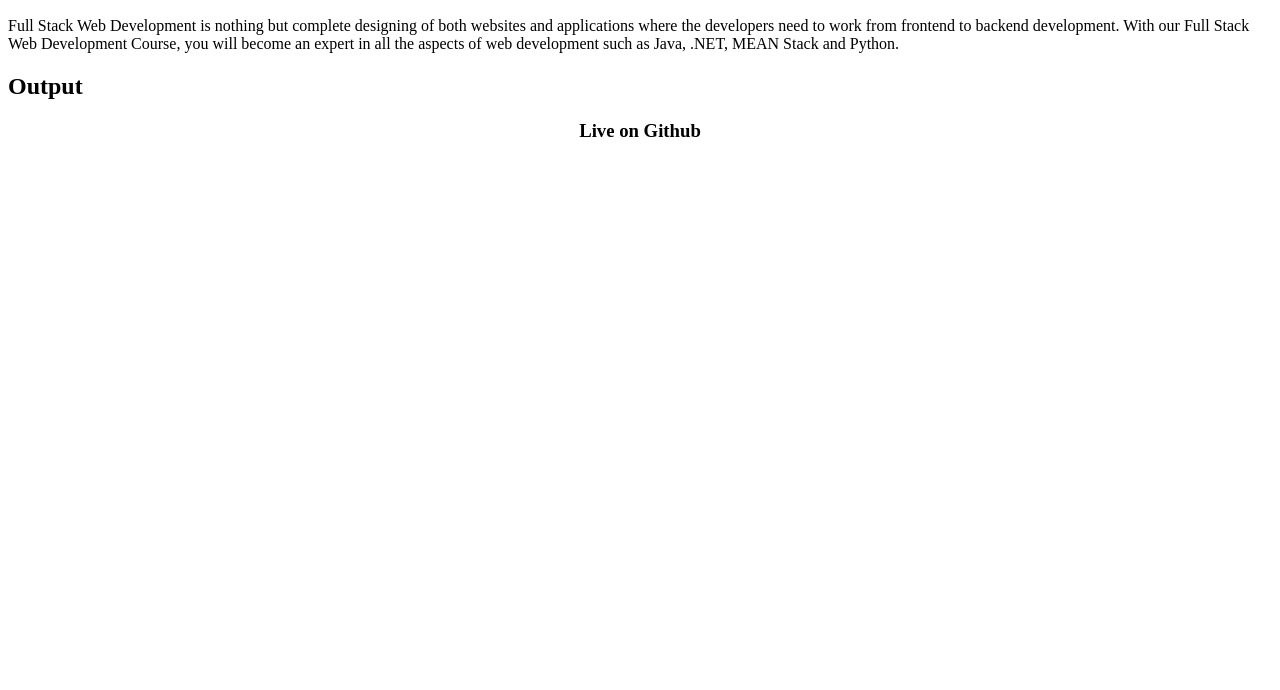
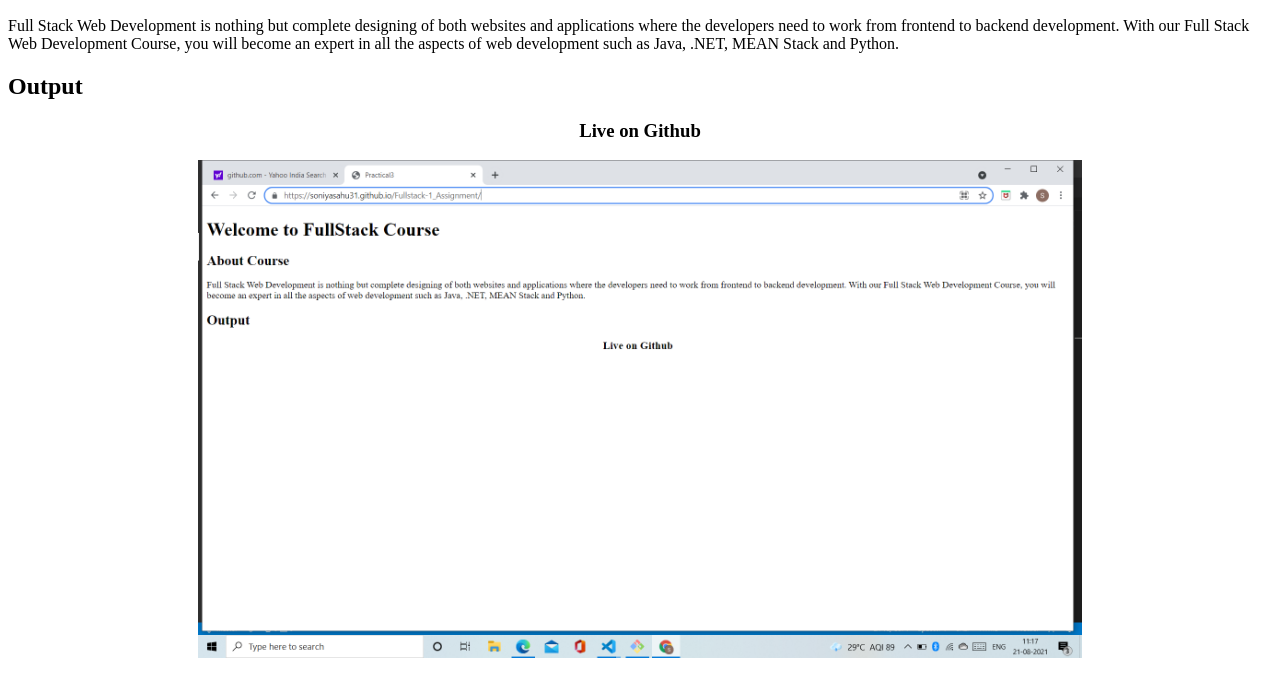
Before and after one commit to soniyasahu31/Fullstack-1_Assignment, a plain HTML site: page index.html in a window 1280 px wide. Shown: the part 110-800 px from the top of the page. Drawn offline with Linux system fonts and the light colour scheme.

Commit message:
img added

```diff
--- a/index.html
+++ b/index.html
@@ -13,5 +13,8 @@
 
     <h2>Output</h2>
     <h3 style="text-align: center;">Live on Github</h3>
+    <p style="text-align: center;">
+        <img src="./img/gitimg.png" alt="" width="70%"/>
+    </p>
 </body>
 </html>
```
Also changed, not shown: img/gitimg.png (added).
